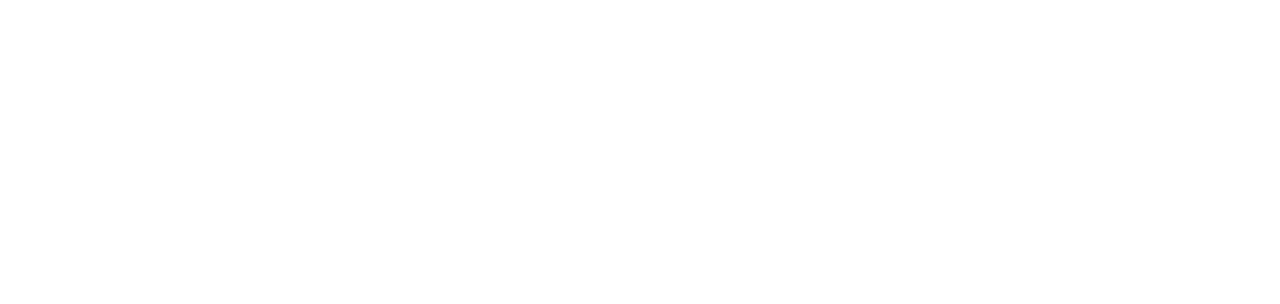
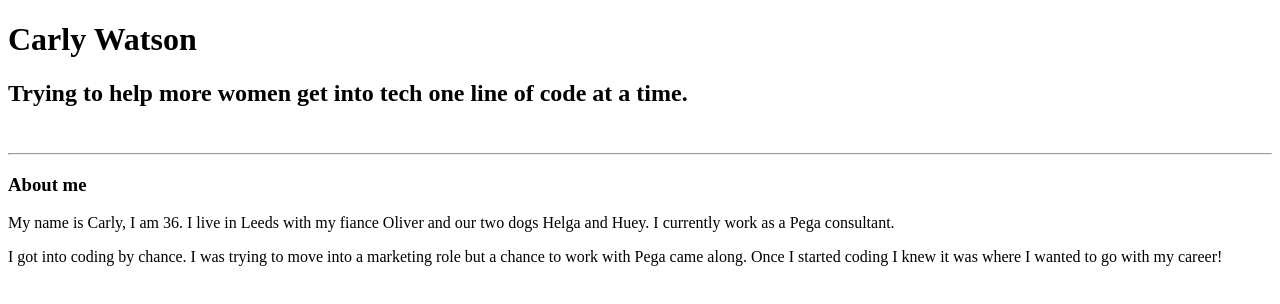
Before and after one commit to CarlyLeanne/portfolio, a plain HTML site: page index.html in a window 1280 px wide. Drawn offline with Linux system fonts and the light colour scheme.

Commit message:
Adding about me info

```diff
--- a/index.html
+++ b/index.html
@@ -7,6 +7,13 @@
     <title>Carly Watson</title>
 </head>
 <body>
-
+    <h1>Carly Watson</h1>
+        <h2>Trying to help more women get into tech one line of code at a time.</h2>
+        <br />
+        <hr />
+            <h3>About me</h3>
+                <p>My name is Carly, I am 36. I live in Leeds with my fiance Oliver and our two dogs Helga and Huey.
+                    I currently work as a Pega consultant.</p>
+                <p>I got into coding by chance. I was trying to move into a marketing role but a chance to work with Pega came along. Once I started coding I knew it was where I wanted to go with my career!</p>
 </body>
 </html>
```
Also changed, not shown: 1 other file.
